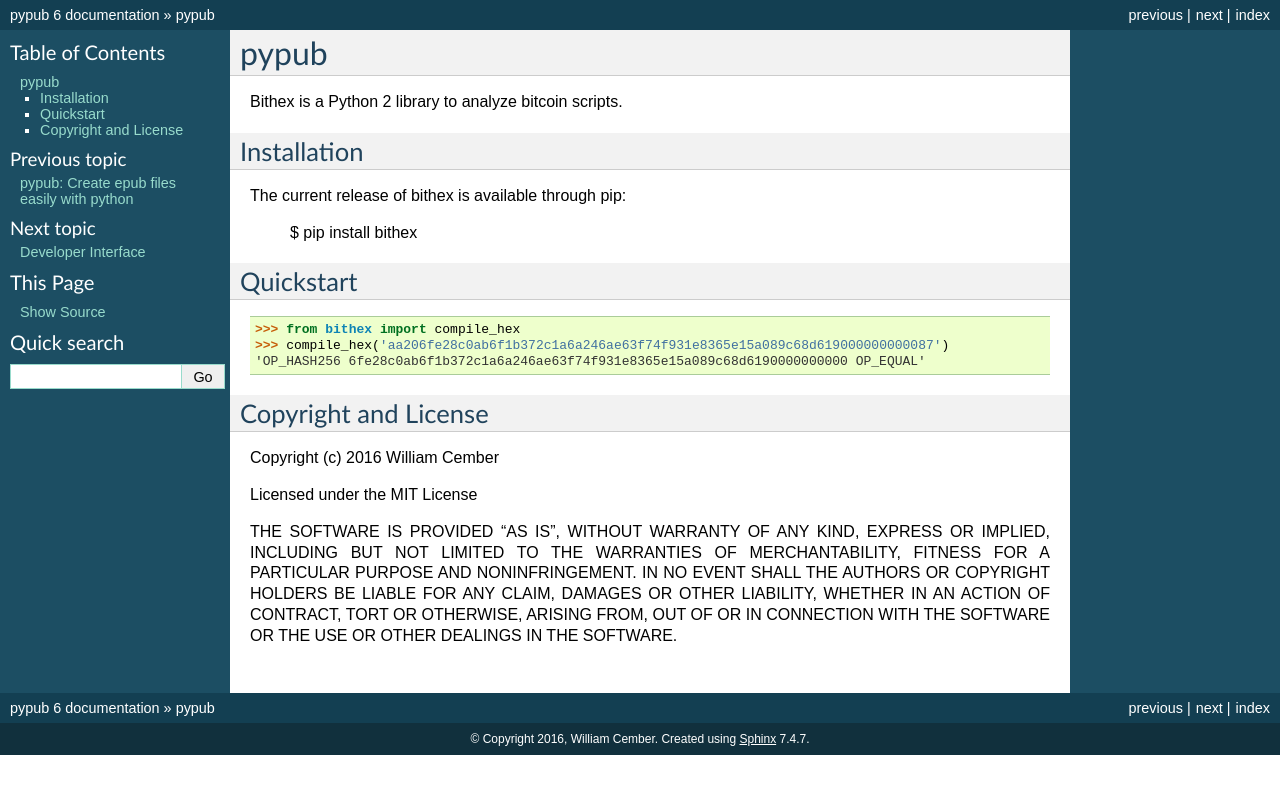
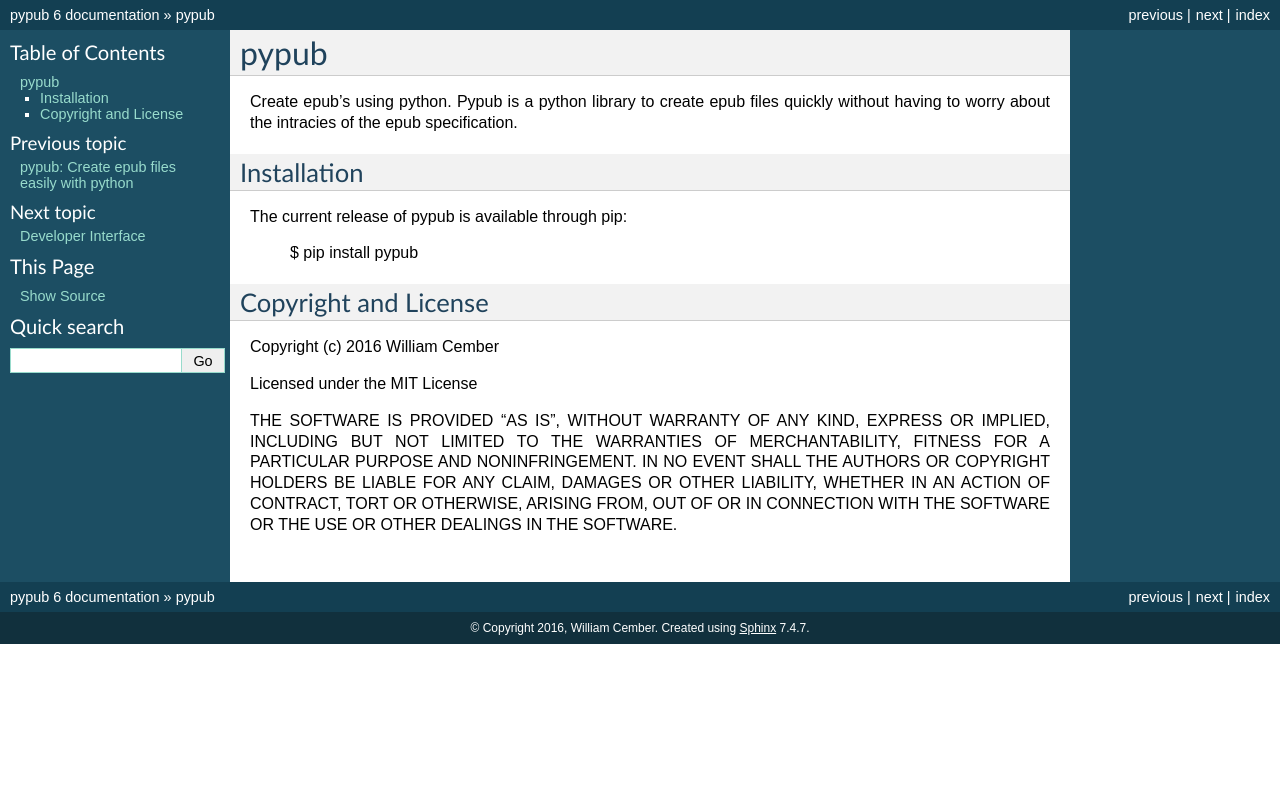
Before and after one commit to wcember/pypub, a Sphinx documentation site: the page built from docs/source/pypub.rst, in a window 1280 px wide. Shown: the top 794 px of the page. Built offline with Sphinx 7.4.7, drawn with Linux system fonts in a browser that asks for light colours.

Commit message:
documentation

```diff
--- a/docs/source/pypub.rst
+++ b/docs/source/pypub.rst
@@ -1,22 +1,14 @@
 pypub
 **********
 
-Bithex is a Python 2 library to analyze bitcoin scripts.
+Create epub's using python. Pypub is a python library to create epub files quickly without having to worry about the intracies of the epub specification.
 
 ****************
 Installation
 ****************
-The current release of bithex is available through pip:
+The current release of pypub is available through pip:
 
-    $ pip install bithex
-
-**************
-Quickstart
-**************
-
->>> from bithex import compile_hex
->>> compile_hex('aa206fe28c0ab6f1b372c1a6a246ae63f74f931e8365e15a089c68d619000000000087')
-'OP_HASH256 6fe28c0ab6f1b372c1a6a246ae63f74f931e8365e15a089c68d6190000000000 OP_EQUAL'
+    $ pip install pypub
 
 *************************
 Copyright and License
```
